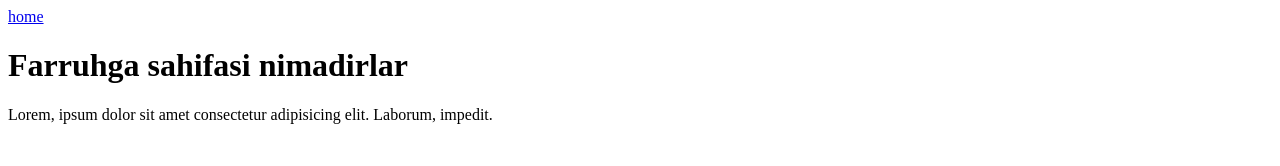
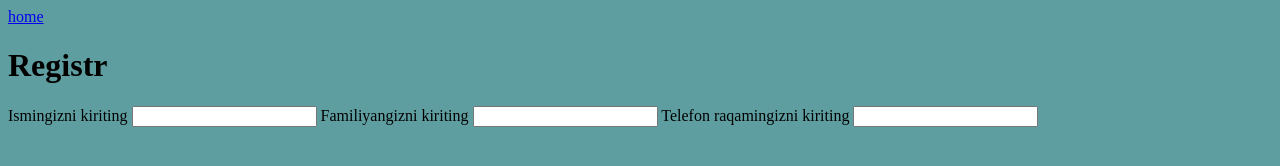
Before and after one commit to the-rustambek/test123456, a plain HTML site: page farruh.html in a window 1280 px wide. Drawn offline with Linux system fonts and the light colour scheme.

Commit message:
farruh register

```diff
--- a/farruh.html
+++ b/farruh.html
@@ -1,16 +1,19 @@
 <!DOCTYPE html>
 <html lang="en">
-<head>
-    <meta charset="UTF-8">
-    <meta name="viewport" content="width=device-width, initial-scale=1.0">
+  <head>
+    <meta charset="UTF-8" />
+    <meta name="viewport" content="width=device-width, initial-scale=1.0" />
     <title>Document</title>
-</head>
-<body>
-    <a href="/">
-        home
-    </a>
-    <h1>Farruhga sahifasi nimadirlar</h1>
-
-    Lorem, ipsum dolor sit amet consectetur adipisicing elit. Laborum, impedit.
-</body>
+    <link rel="stylesheet" href="./main.css" />
+  </head>
+  <body>
+    <a href="/"> home </a>
+    <h1>Registr</h1>
+    <label for="name">Ismingizni kiriting</label>
+    <input type="text" />
+    <label for="fullname">Familiyangizni kiriting</label>
+    <input type="text" />
+    <label for="tel"> Telefon raqamingizni kiriting</label>
+    <input type="tel" />
+  </body>
 </html>
--- /dev/null
+++ b/main.css
@@ -0,0 +1,3 @@
+body {
+   background-color: cadetblue;
+}
```
